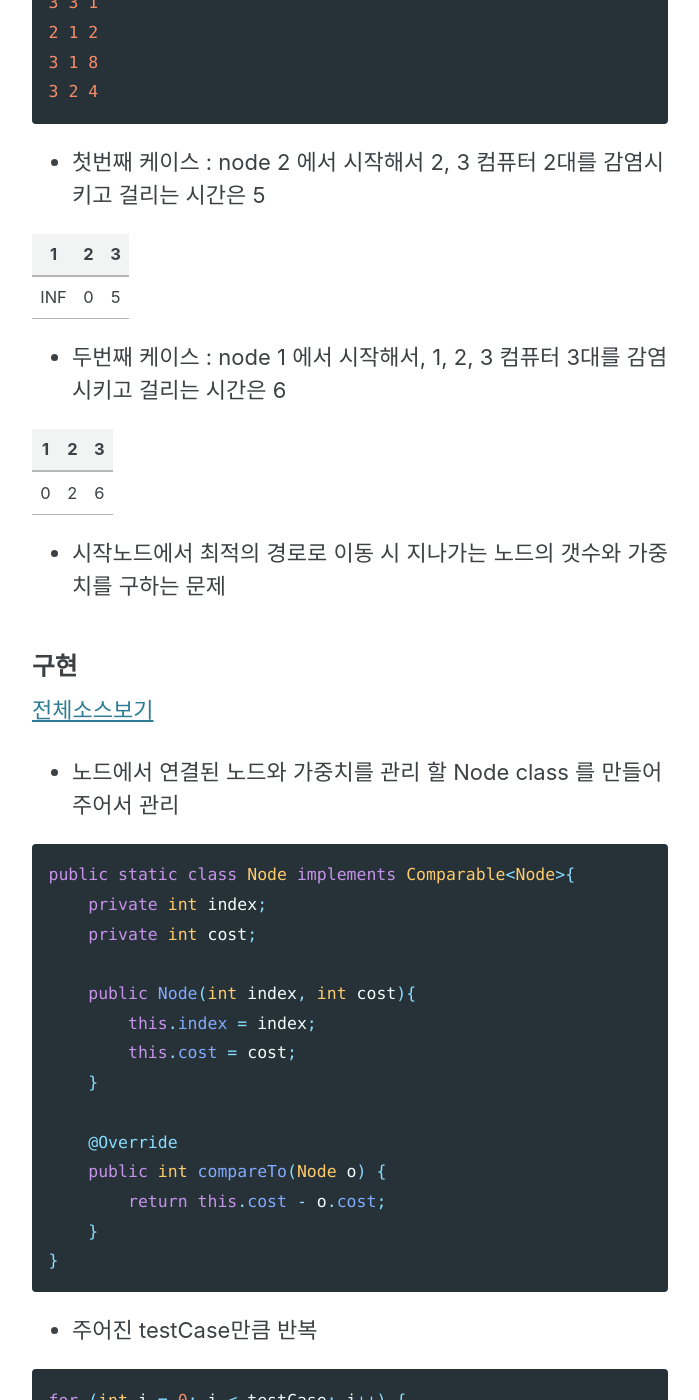
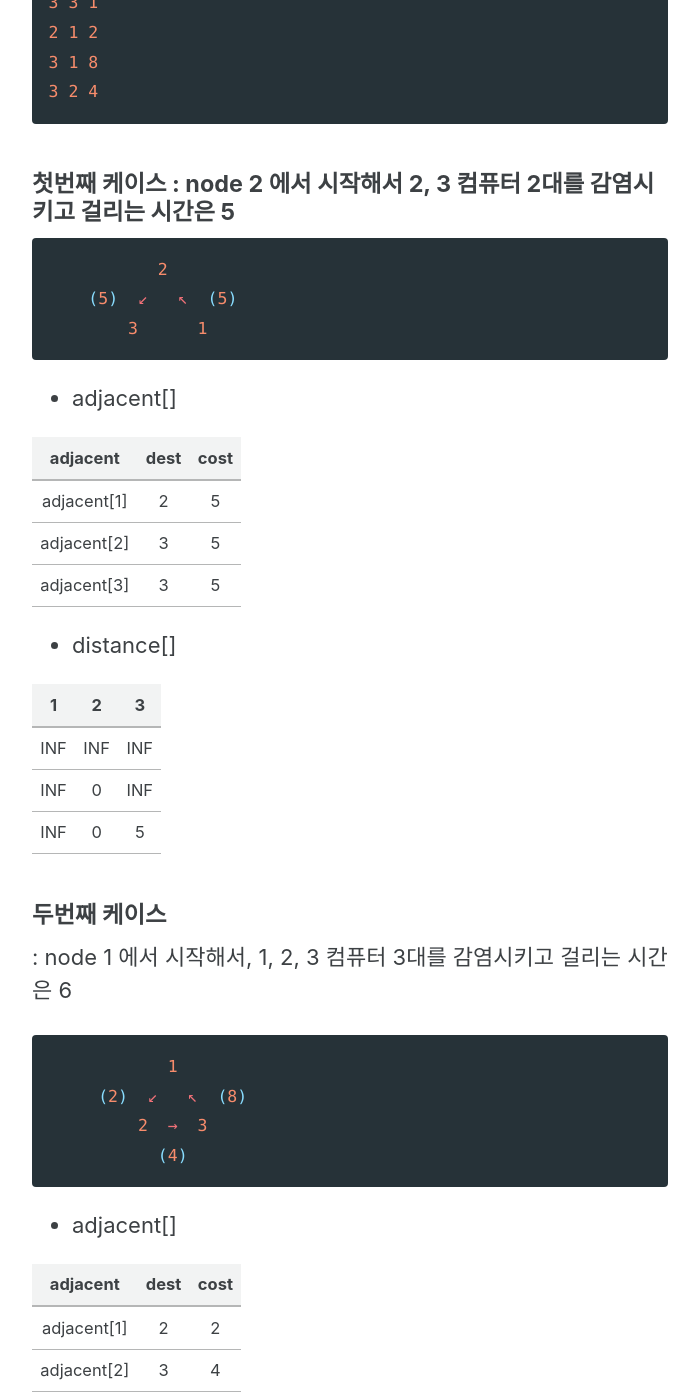
Before and after one commit to iamdawoonjeong/iamdawoonjeong.github.io, a Jekyll site: the page built from _posts/2020/2020-11-24-algorithm-problem-solving-baekjoon-10282.md, in a window 1280 px wide and 1400 px high, scrolled down 2506 px. Shown: the whole window, without its empty margins (290-989 px from the left). Built offline with Jekyll 4.4.1, drawn with Linux system fonts in a browser that asks for light colours; cached includes are drawn as plain includes; some of the changed text lies outside the part shown.

Commit message:
Update 2020-11-24-algorithm-problem-solving-baekjoon-10282.md

````diff
--- a/_posts/2020/2020-11-24-algorithm-problem-solving-baekjoon-10282.md
+++ b/_posts/2020/2020-11-24-algorithm-problem-solving-baekjoon-10282.md
@@ -85,17 +85,60 @@
 3 2 4
 ```
 
-- 첫번째 케이스 : node 2 에서 시작해서 2, 3 컴퓨터 2대를 감염시키고 걸리는 시간은 5
+#### 첫번째 케이스 : node 2 에서 시작해서 2, 3 컴퓨터 2대를 감염시키고 걸리는 시간은 5
+
+```java
+           2
+    (5)  ↙︎   ↖︎  (5)
+        3      1
+```
+
+- adjacent[]
+
+| adjacent    | dest | cost |
+|:----:|:----:|:----:|
+| adjacent[1] | 2 | 5 |
+| adjacent[2] | 3 | 5 |
+| adjacent[3] | 3 | 5 |
+
+
+- distance[]
 
 | 1	| 2 | 3 |
 |:----:|:----:|:----:|
+| INF | INF | INF |
+| INF | 0 | INF |
 | INF | 0 | 5 |
 
 
-- 두번째 케이스 : node 1  에서 시작해서, 1, 2, 3 컴퓨터 3대를 감염시키고 걸리는 시간은 6
+#### 두번째 케이스
+
+ : node 1  에서 시작해서, 1, 2, 3 컴퓨터 3대를 감염시키고 걸리는 시간은 6
+
+
+ ```java
+            1
+     (2)  ↙︎   ↖︎  (8)
+         2  →  3
+           (4)
+ ```
+
+ - adjacent[]
+
+ | adjacent    | dest | cost |
+ |:----:|:----:|:----:|
+ | adjacent[1] | 2 | 2 |
+ | adjacent[2] | 3 | 4 |
+ | adjacent[3] | 1 | 8 |
+
+
+ - distance[]
 
 | 1	| 2 | 3 |
 |:----:|:----:|:----:|
+| INF | INF | INF |
+| 0 | INF | INF |
+| 0 | 2 | INF |
 | 0 | 2 | 6 |
 
 - 시작노드에서 최적의 경로로 이동 시 지나가는 노드의 갯수와 가중치를 구하는 문제
````
